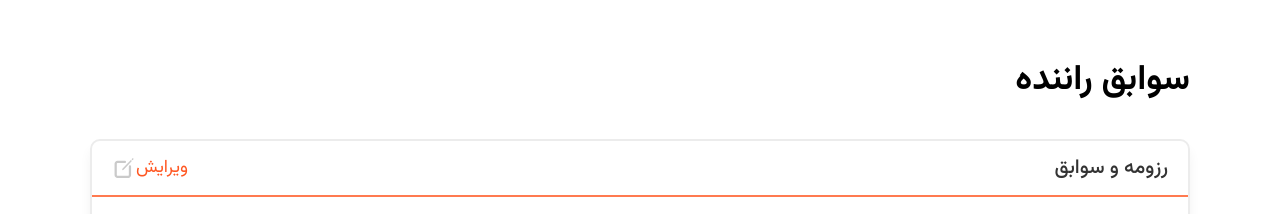
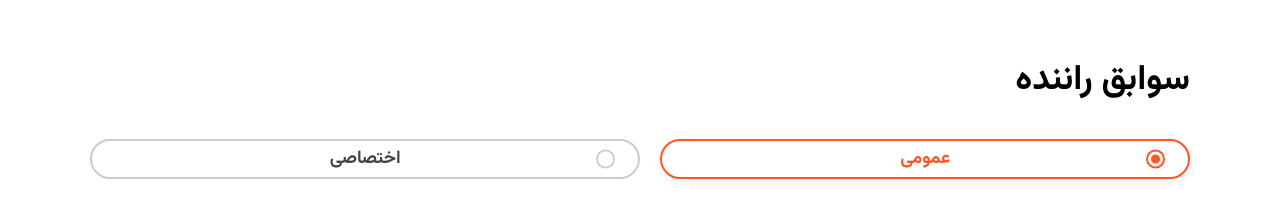
Before and after one commit to EsiMohammadzadeh/my-tapsi, a plain HTML site: page index.html in a window 1280 px wide. Shown: the part 3340-3554 px from the top of the page. Drawn offline with nearby package versions, Linux system fonts and the light colour scheme.

Commit message:
added the radio-button component in the traval section

```diff
--- a/css/style.css
+++ b/css/style.css
@@ -1259,3 +1259,66 @@ input[type="email"]::placeholder {
   display: flex;
   align-items: center;
 }
+
+/* radio-button component */
+.select-type {
+  display: flex;
+  flex-direction: column;
+  gap: 2rem;
+  margin-top: 5rem;
+}
+
+.select-control input[type="radio"] {
+  display: none;
+}
+
+.select-control {
+  cursor: pointer;
+  flex-grow: 1;
+}
+
+.select-control label {
+  cursor: pointer;
+  width: 100%;
+  display: block;
+  border-radius: 32px;
+  border: 2px solid #ccc;
+  padding: 1rem 2rem;
+  font-weight: 700;
+  color: #444;
+  text-align: center;
+  position: relative;
+  transition: all 0.3s ease-in-out;
+}
+
+.select-control label::before {
+  position: absolute;
+  content: "";
+  width: 15px;
+  height: 15px;
+  box-shadow: 0 0 0 2px #ccc;
+  border-radius: 100%;
+  right: 2.5rem;
+  top: 50%;
+  transform: translateY(-50%);
+  border: 3px solid #fff;
+  transition: all 0.3s ease-in-out;
+}
+
+.select-control input[type="radio"]:checked + label {
+  border-color: var(--color-primary);
+  color: var(--color-primary);
+  box-shadow: 0 5px 10px rgba(0, 0, 0, 0.05);
+}
+
+.select-control input[type="radio"]:checked + label::before {
+  box-shadow: 0 0 0 2px var(--color-primary);
+  background-color: var(--color-primary);
+}
+
+@media screen and (min-width: 1024px) {
+  .select-type  {
+    flex-direction: row;
+    align-items: center;
+  }
+}
--- a/index.html
+++ b/index.html
@@ -507,6 +507,17 @@
     <!-- accordion component -->
     <section class="container block" data-aos="zoom-in" data-aos-duration="1500" data-aos-aeasing="ease-in-out">
         <h2>سوابق راننده</h2>
+        <!-- radio-button component -->
+        <section class="select-type">
+            <div class="select-control">
+                <input type="radio" name="webinar" id="type-A" checked>
+                <label for="type-A">عمومی</label>
+            </div>
+            <div class="select-control">
+                <input type="radio" name="webinar" id="type-B">
+                <label for="type-B">اختصاصی</label>
+            </div>
+        </section>
         <div class="accordion-wrapper">
             <div class="accordion__intro">
                 <h2 class="accordion__heading">رزومه و سوابق</h2>
```
Also changed, not shown: components/radio-button.html (added, +27 -0 lines).
